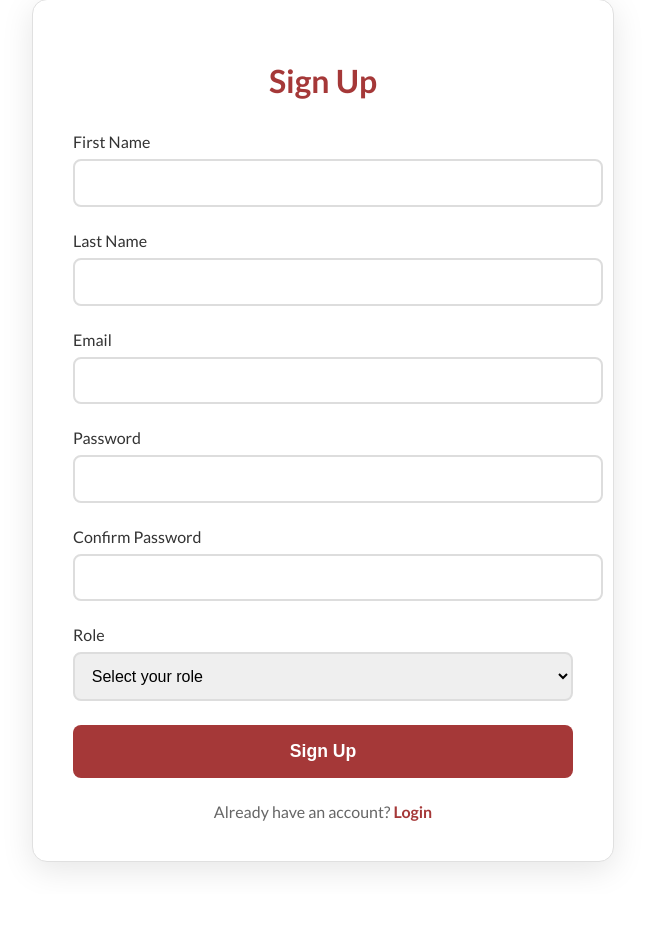
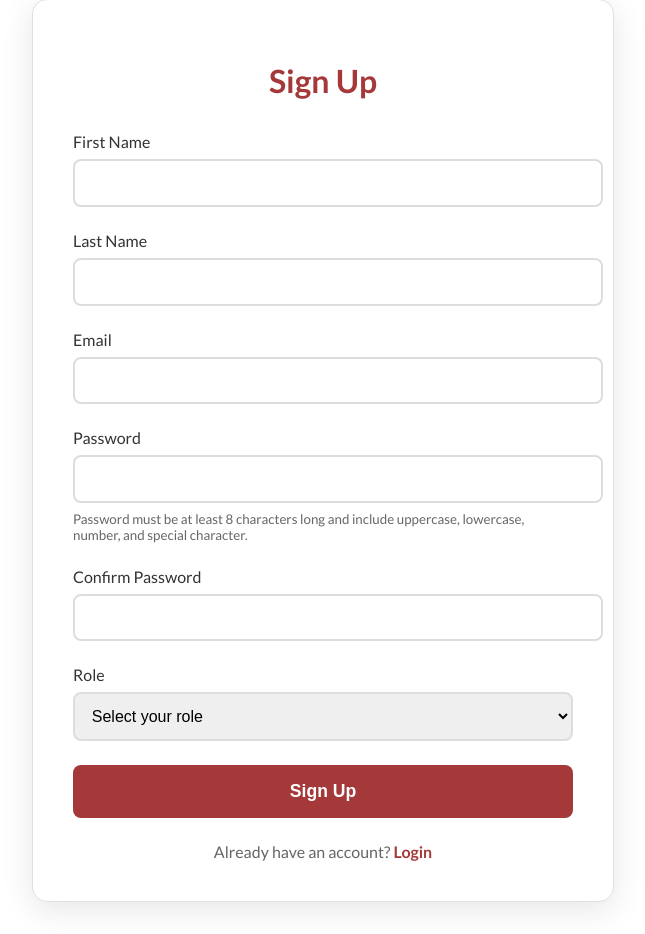
Before and after one commit to heavysol/se-final-project, a PHP site: page /views/Signup.php in a window 1280 px wide. Shown: the part 33-967 px from the top of the page, without its empty margins (317-962 px from the left). Before the commit the page ends 903 px from the top, so only its background shows below. Run offline with PHP 8.4, Linux system fonts and the light colour scheme.

Commit message:
Add full validation to signup form

```diff
--- a/db/config.php
+++ b/db/config.php
@@ -4,7 +4,7 @@
 // Get database credentials from environment variables or use defaults
 $host = getenv('DB_HOST') ?: 'localhost';
 $username = getenv('DB_USERNAME') ?: 'root';
-$password = getenv('DB_PASSWORD') ?: 'root';
+$password = getenv('DB_PASSWORD') ?: '';
 $database = getenv('DB_NAME') ?: 'CampusEventManagement';
 
 // Enable error reporting in development
--- a/views/Signup.php
+++ b/views/Signup.php
@@ -2,8 +2,16 @@
 session_start();
 require '../db/config.php';
 
+// Enable error reporting
+error_reporting(E_ALL);
+ini_set('display_errors', 1);
+
 $error_message = '';
 $success_message = '';
+$show_error_image = false;
+
+// Debug: Log POST data
+error_log('POST data: ' . print_r($_POST, true));
 
 if ($_SERVER['REQUEST_METHOD'] == 'POST') {
     $first_name = trim($_POST['first_name']);
@@ -13,15 +21,33 @@ if ($_SERVER['REQUEST_METHOD'] == 'POST') {
     $confirm_password = trim($_POST['confirm_password']);
     $role = trim($_POST['role']);
 
+    error_log("Processing signup - Email: $email, Role: $role");
+
     // Basic validation
     if (empty($first_name) || empty($last_name) || empty($email) || empty($password) || empty($confirm_password) || empty($role)) {
         $error_message = "All fields are required";
+        error_log("Validation failed: Empty fields");
     } elseif (!filter_var($email, FILTER_VALIDATE_EMAIL)) {
         $error_message = "Invalid email format";
+        error_log("Validation failed: Invalid email format");
     } elseif (strlen($password) < 8) {
         $error_message = "Password must be at least 8 characters long";
+        error_log("Validation failed: Password too short");
+    } elseif (!preg_match('/[A-Z]/', $password)) {
+        $error_message = "Password must include at least one uppercase letter";
+        error_log("Validation failed: No uppercase letter");
+    } elseif (!preg_match('/[a-z]/', $password)) {
+        $error_message = "Password must include at least one lowercase letter";
+        error_log("Validation failed: No lowercase letter");
+    } elseif (!preg_match('/[0-9]/', $password)) {
+        $error_message = "Password must include at least one number";
+        error_log("Validation failed: No number");
+    } elseif (!preg_match('/[\W]/', $password)) {
+        $error_message = "Password must include at least one special character";
+        error_log("Validation failed: No special character");
     } elseif ($password !== $confirm_password) {
         $error_message = "Passwords do not match";
+        error_log("Validation failed: Passwords don't match");
     } else {
         // Check if email exists
         $check_email = $conn->prepare("SELECT email FROM users WHERE email = ?");
@@ -31,33 +57,31 @@ if ($_SERVER['REQUEST_METHOD'] == 'POST') {
 
         if ($check_email->num_rows > 0) {
             $error_message = "Email already exists";
+            error_log("Validation failed: Email exists");
         } else {
             // Check if the email is valid for the selected role
             if (stripos($email, 'admin') !== false && $role !== 'admin') {
-                $error_message = "Invalid role selection for this admin email type";
-                header("Location: Signup.php?error=" . urlencode($error_message));  // Redirect with error message
-                exit();
+                $error_message = "This email contains 'admin' - you must select the Admin role";
+                error_log("Validation failed: Admin email with wrong role");
             } elseif (stripos($email, 'organizer') !== false && $role !== 'organizer') {
-                $error_message = "Invalid role selection for this organizer email type";
-                header("Location: Signup.php?error=" . urlencode($error_message));  // Redirect with error message
-                exit();
+                $error_message = "This email contains 'organizer' - you must select the Organizer role";
+                error_log("Validation failed: Organizer email with wrong role");
             } elseif (stripos($email, 'admin') === false && stripos($email, 'organizer') === false && $role !== 'student') {
                 $error_message = "This email is only valid for student accounts";
-                header("Location: Signup.php?error=" . urlencode($error_message));  // Redirect with error message
-                exit();
-            }
-
-            if (empty($error_message)) {
+                error_log("Validation failed: Student email with wrong role");
+            } else {
+                // If all validations pass, proceed with registration
                 $hashed_password = password_hash($password, PASSWORD_DEFAULT);
 
-                // Correcting the insert statement
                 $stmt = $conn->prepare("INSERT INTO users (first_name, last_name, email, password, role) VALUES (?, ?, ?, ?, ?)");
                 $stmt->bind_param("sssss", $first_name, $last_name, $email, $hashed_password, $role);
 
                 if ($stmt->execute()) {
                     $success_message = "Registration successful! Please <a href='login.php'>login</a>";
+                    error_log("Registration successful");
                 } else {
                     $error_message = "Registration failed. Please try again.";
+                    error_log("Registration failed: " . $stmt->error);
                 }
                 $stmt->close();
             }
@@ -158,20 +182,24 @@ if ($_SERVER['REQUEST_METHOD'] == 'POST') {
         }
 
         .message {
-            padding: 1rem;
-            border-radius: 8px;
-            margin-bottom: 1rem;
+            display: block !important;
+            margin-bottom: 20px;
+            padding: 15px;
+            border-radius: 5px;
+            font-weight: 500;
             text-align: center;
         }
 
         .error-message {
-            background: #fee;
-            color: #c00;
+            background-color: #ffebee;
+            color: #c62828;
+            border: 1px solid #ffcdd2;
         }
 
         .success-message {
-            background: #efe;
-            color: #070;
+            background-color: #e8f5e9;
+            color: #2e7d32;
+            border: 1px solid #c8e6c9;
         }
 
         .success-message a {
@@ -209,12 +237,16 @@ if ($_SERVER['REQUEST_METHOD'] == 'POST') {
         <div class="form-container">
             <h1>Sign Up</h1>
             <?php if (!empty($error_message)): ?>
-                <div class="message error-message"><?php echo $error_message; ?></div>
+                <div class="message error-message" style="display: block !important; background-color: #ffebee; color: #c62828; padding: 15px; margin-bottom: 20px; border-radius: 5px; border: 1px solid #ffcdd2; text-align: center;">
+                    <?php echo htmlspecialchars($error_message); ?>
+                </div>
             <?php endif; ?>
             <?php if (!empty($success_message)): ?>
-                <div class="message success-message"><?php echo $success_message; ?></div>
+                <div class="message success-message" style="display: block !important; background-color: #e8f5e9; color: #2e7d32; padding: 15px; margin-bottom: 20px; border-radius: 5px; border: 1px solid #c8e6c9; text-align: center;">
+                    <?php echo $success_message; ?>
+                </div>
             <?php endif; ?>
-            <form method="POST" action="">
+            <form method="POST" action="" id="signupForm">
                 <div class="form-group">
                     <label for="first_name">First Name</label>
                     <input type="text" id="first_name" name="first_name" required>
@@ -230,6 +262,9 @@ if ($_SERVER['REQUEST_METHOD'] == 'POST') {
                 <div class="form-group">
                     <label for="password">Password</label>
                     <input type="password" id="password" name="password" required>
+                    <small style="color: #666; display: block; margin-top: 0.5rem;">
+                        Password must be at least 8 characters long and include uppercase, lowercase, number, and special character.
+                    </small>
                 </div>
                 <div class="form-group">
                     <label for="confirm_password">Confirm Password</label>
@@ -265,6 +300,13 @@ if ($_SERVER['REQUEST_METHOD'] == 'POST') {
             row.style.display = '';
         });
     });
+    document.getElementById('signupForm').addEventListener('submit', function(e) {
+        // Clear any existing messages
+        const errorMessages = document.querySelectorAll('.error-message');
+        const successMessages = document.querySelectorAll('.success-message');
+        errorMessages.forEach(msg => msg.remove());
+        successMessages.forEach(msg => msg.remove());
+    });
     </script>
 </body>
 </html>
```
